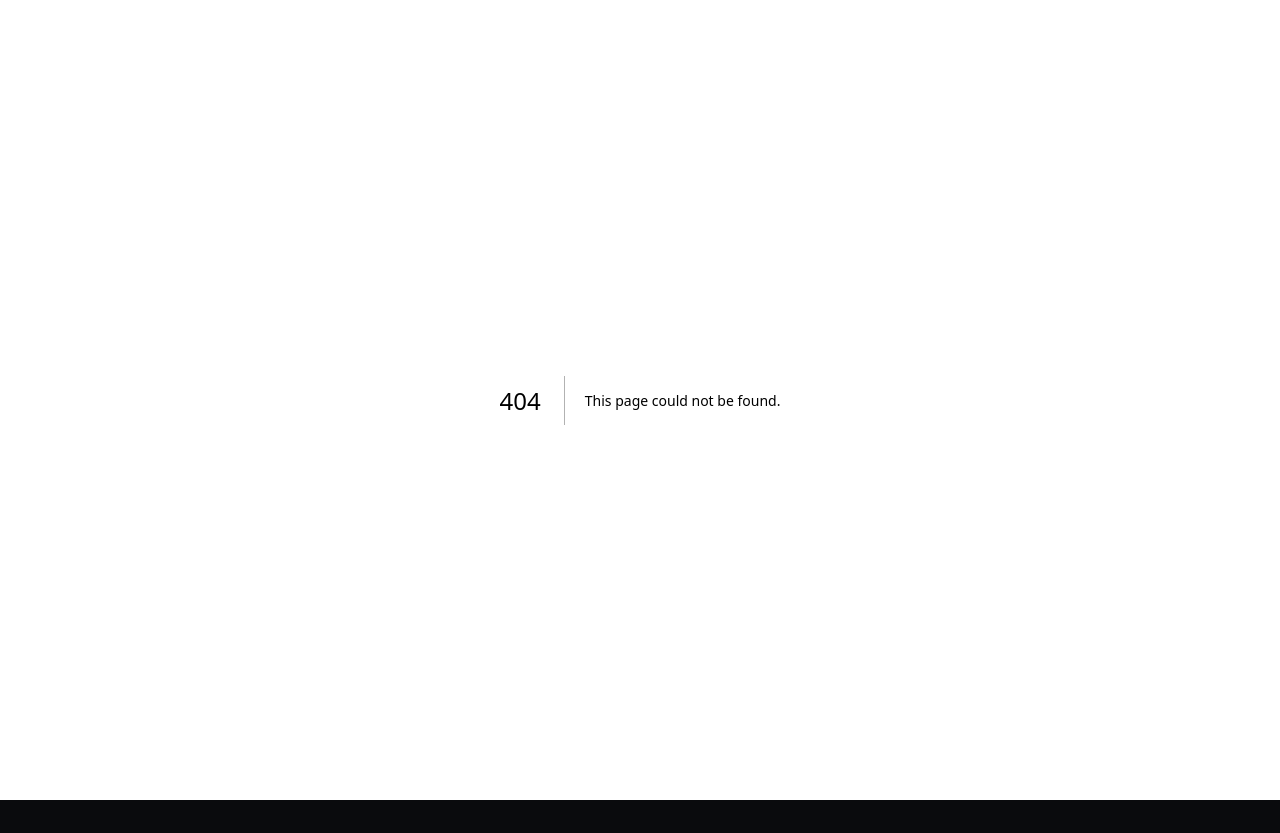
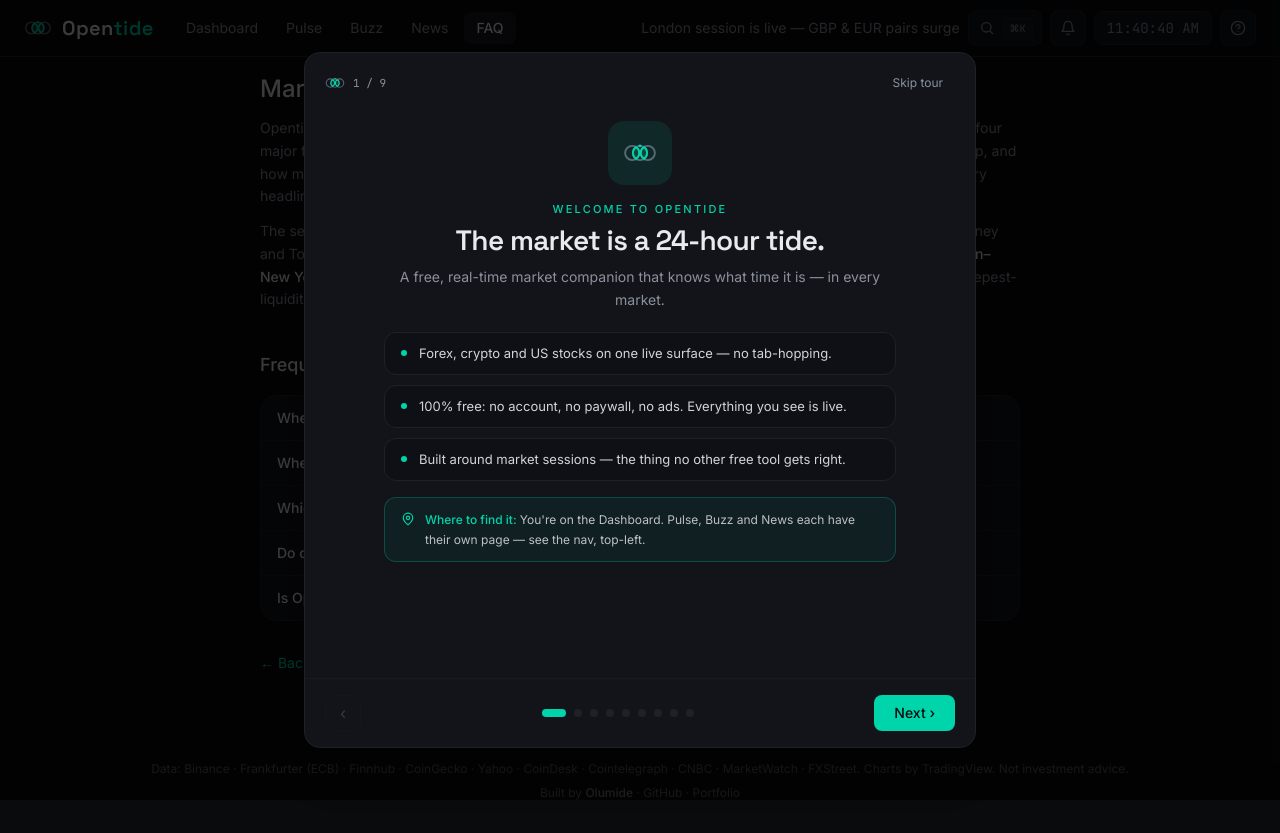
Before and after one commit to Bcypher01/opentide, a Next.js app: page /faq in a window 1280 px wide. Before the commit this address had no page. Before the commit the page ends 800 px from the top, so only its background shows below. Built offline with nearby package versions, Linux system fonts and the light colour scheme.

Commit message:
feat(seo): add FAQ page with session-timing content and structured data

```diff
--- /dev/null
+++ b/src/app/faq/page.tsx
@@ -0,0 +1,81 @@
+import type { Metadata } from "next";
+import Link from "next/link";
+import AppShell from "@/components/AppShell";
+import { FAQ, faqJsonLd } from "@/lib/faq";
+
+const DESCRIPTION =
+  "When the forex sessions open, close and overlap, which session has the most liquidity, and how Opentide tracks market sessions, crypto, stocks and forex in one place — free, no signup.";
+
+export const metadata: Metadata = {
+  title: "FAQ — market sessions, overlaps & trading hours",
+  description: DESCRIPTION,
+  alternates: { canonical: "/faq" },
+  openGraph: {
+    title: "Opentide FAQ — market sessions, overlaps & trading hours",
+    description: DESCRIPTION,
+    url: "/faq",
+  },
+};
+
+// Server component: the prose and answers render straight into the initial HTML
+// so search engines index them, and the FAQPage JSON-LD lives on the page that
+// actually shows the questions (Google requires the markup to match visible
+// text). AppShell supplies the header, nav and footer for a consistent frame.
+export default function FaqPage() {
+  return (
+    <AppShell>
+      <script
+        type="application/ld+json"
+        dangerouslySetInnerHTML={{ __html: JSON.stringify(faqJsonLd) }}
+      />
+
+      <article className="mx-auto w-full max-w-[760px] pb-12">
+        <header>
+          <h1 className="text-2xl font-medium text-text">
+            Market sessions, overlaps and trading hours
+          </h1>
+          <p className="mt-3 text-sm leading-relaxed text-muted">
+            Opentide is a free market companion built around{" "}
+            <strong className="font-medium text-text">trading sessions</strong>. A live
+            session clock shows which of the four major forex centres — Sydney, Tokyo,
+            London and New York — are open right now, where their hours overlap, and how
+            much time is left in each, in your local time or UTC. Forex, crypto and US
+            stocks share one surface, every headline in the newswire is tagged to the
+            markets it moves, and there is no signup and no API keys.
+          </p>
+          <p className="mt-3 text-sm leading-relaxed text-muted">
+            The sessions run on local business hours in their home cities, so the markets
+            hand off around the clock: Sydney and Tokyo cover the Asian session, London
+            opens Europe, and New York carries the US session. The{" "}
+            <strong className="font-medium text-text">London–New York overlap</strong> —
+            the London afternoon into the New York morning, roughly 13:00–17:00 UTC — is
+            the deepest-liquidity window of the day, when spreads tighten and major pairs
+            see their heaviest volume.
+          </p>
+        </header>
+
+        <section aria-labelledby="faq-heading" className="mt-10">
+          <h2 id="faq-heading" className="text-lg font-medium text-text">
+            Frequently asked questions
+          </h2>
+          <div className="mt-4 divide-y divide-border rounded-2xl border border-border bg-surface">
+            {FAQ.map(({ q, a }) => (
+              <details key={q} className="group px-4 py-3">
+                <summary className="cursor-pointer list-none text-sm font-medium text-text marker:content-none">
+                  {q}
+                </summary>
+                <p className="mt-2 text-sm leading-relaxed text-muted">{a}</p>
+              </details>
+            ))}
+          </div>
+        </section>
+
+        <p className="mt-8 text-sm text-muted">
+          <Link href="/" className="text-accent hover:underline">
+            ← Back to the dashboard
+          </Link>
+        </p>
+      </article>
+    </AppShell>
+  );
+}
--- a/src/app/sitemap.ts
+++ b/src/app/sitemap.ts
@@ -9,5 +9,6 @@
     { url: `${SITE_URL}/pulse`, lastModified: now, changeFrequency: "hourly", priority: 0.8 },
     { url: `${SITE_URL}/news`, lastModified: now, changeFrequency: "hourly", priority: 0.8 },
     { url: `${SITE_URL}/buzz`, lastModified: now, changeFrequency: "hourly", priority: 0.7 },
+    { url: `${SITE_URL}/faq`, lastModified: now, changeFrequency: "monthly", priority: 0.6 },
   ];
 }
--- a/src/components/AppShell.tsx
+++ b/src/components/AppShell.tsx
@@ -24,6 +24,7 @@
   { href: "/pulse", label: "Pulse" },
   { href: "/buzz", label: "Buzz" },
   { href: "/news", label: "News" },
+  { href: "/faq", label: "FAQ" },
 ];
 
 export default function AppShell({
--- /dev/null
+++ b/src/lib/faq.ts
@@ -0,0 +1,37 @@
+// Q&A that targets real session-timing search intent. Shared by the root
+// layout (which emits FAQPage JSON-LD) and the homepage (which renders the same
+// answers as crawlable on-page text). The FAQPage rich result only stays
+// eligible while the visible content matches the markup, so both must read from
+// this single source.
+export const FAQ: { q: string; a: string }[] = [
+  {
+    q: "When do the forex trading sessions open and close?",
+    a: "The four major sessions run on local business hours in their home cities: Sydney 08:00–17:00 (AEST/AEDT), Tokyo 09:00–18:00 (JST), London 08:00–17:00 (GMT/BST) and New York 08:00–17:00 (ET). Because each is anchored to its own timezone, the equivalent UTC hours shift with daylight saving. Opentide's session clock converts all four to your local time or UTC live.",
+  },
+  {
+    q: "When do the forex sessions overlap, and why does it matter?",
+    a: "The London and New York sessions overlap through the London afternoon and New York morning — roughly 13:00–17:00 UTC. This is the deepest-liquidity window of the day: both of the largest forex centres are open at once, so spreads tighten and major pairs like EUR/USD and GBP/USD see their heaviest volume and biggest moves. A smaller Tokyo–London overlap happens around the European open.",
+  },
+  {
+    q: "Which trading session has the most liquidity and volatility?",
+    a: "The London–New York overlap carries the most liquidity and typically the largest intraday ranges. The London session alone is the single busiest for forex; the Tokyo session is quieter and tends to favour JPY, AUD and NZD pairs.",
+  },
+  {
+    q: "Do crypto and US stock markets follow these sessions?",
+    a: "Crypto trades 24/7, but its volume still rises and falls with the forex and equity sessions, so the same clock helps you read activity. US stocks trade during the New York session (09:30–16:00 ET regular hours), which is why Opentide groups stocks, forex and crypto against one session timeline.",
+  },
+  {
+    q: "Is Opentide free, and does it need an account or API keys?",
+    a: "Opentide is completely free with no signup. Forex, crypto and US stock quotes, the session clock, the multi-source newswire and the economic calendar all work out of the box — no account and no API keys required.",
+  },
+];
+
+export const faqJsonLd = {
+  "@context": "https://schema.org",
+  "@type": "FAQPage",
+  mainEntity: FAQ.map(({ q, a }) => ({
+    "@type": "Question",
+    name: q,
+    acceptedAnswer: { "@type": "Answer", text: a },
+  })),
+};
```
Also changed, not shown: 1 other file (tests, documents, lock files or other folders).
